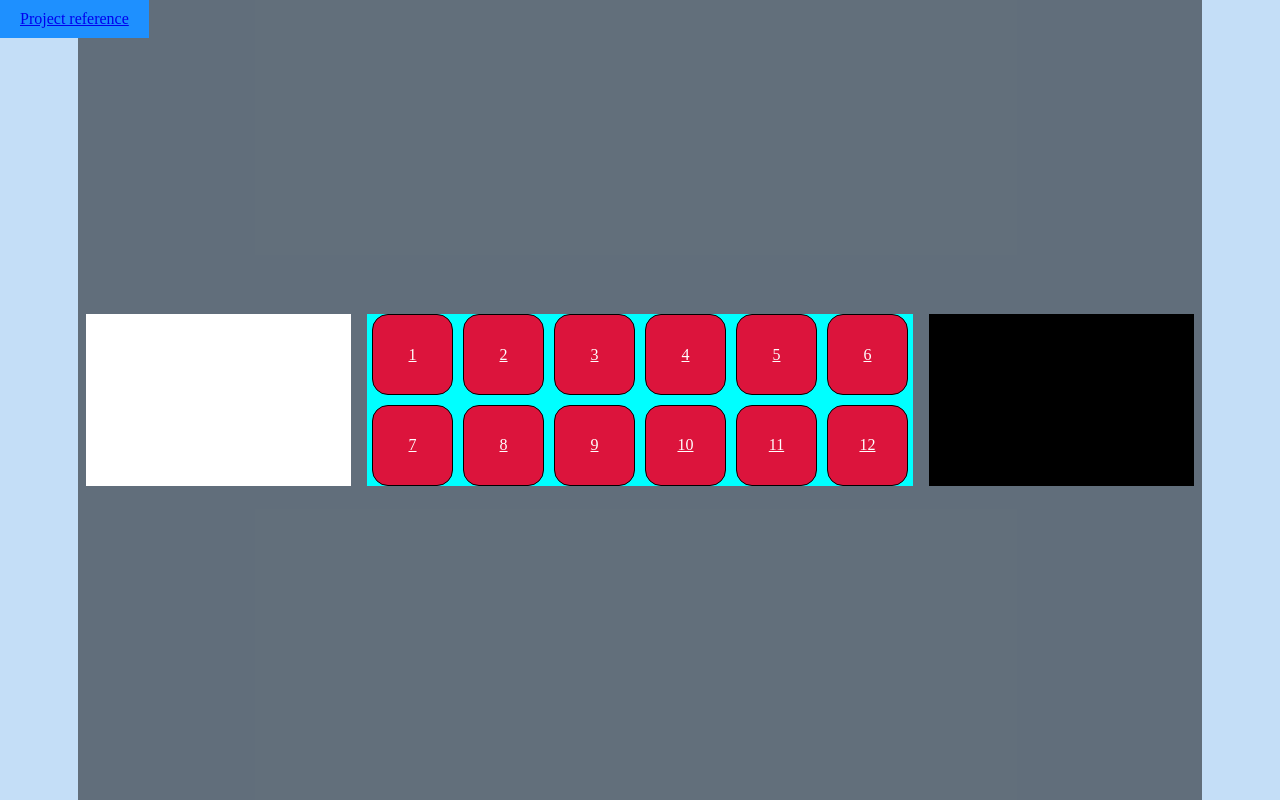
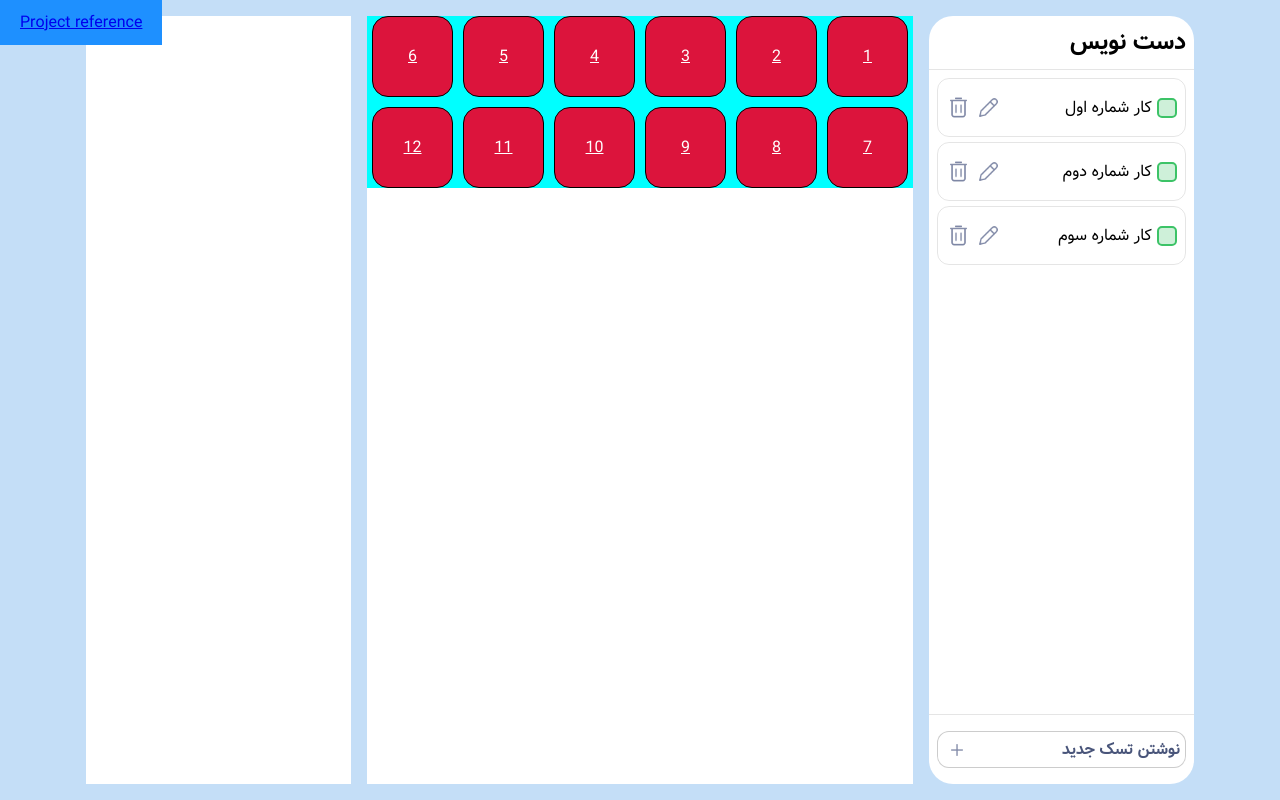
Before and after one commit to ali-mjidi/Web2-finalProject, a website: page index.html in a window 1280 px wide. Drawn offline with nearby package versions, Linux system fonts and the light colour scheme; files that its build step writes are made by us from their sources.

Commit message:
complete todo-list style

```diff
--- a/assets/styles/sass/home.scss
+++ b/assets/styles/sass/home.scss
@@ -1,5 +1,19 @@
 // --------------------------------------------------- Variables
-$primary-color: #c4def7;
+$background-color: #c4def7;
+$primary-color: #fff;
+$checkbox-border-color: #3cc367;
+$checkbox-background-color: #cef0d9;
+$task-input-color: #49557a;
+
+@font-face {
+    font-family: "vazir";
+    src: url("./../../fonts/Vazir.ttf");
+}
+
+@font-face {
+    font-family: "vazir-bold";
+    src: url("./../../fonts/Vazir-Bold.ttf");
+}
 
 *,
 *::before,
@@ -7,10 +21,11 @@ $primary-color: #c4def7;
     margin: 0;
     padding: 0;
     box-sizing: border-box;
+    font-family: "vazir";
 }
 
 body {
-    background-color: $primary-color;
+    background-color: $background-color;
 }
 
 .container {
@@ -20,12 +35,127 @@ body {
     margin: 0 auto;
     display: grid;
     grid-template-columns: calc(25% - 16px) calc(50% - 16px) calc(25% - 16px);
-    place-content: center;
+    justify-content: center;
     gap: 16px;
-    background-color: rgba(0,0,0,.5);
+
+    > * {
+        direction: rtl;
+        background-color: $primary-color;
+    }
+}
 
 .todo-list {
-        background-color: black;
+    display: grid;
+    grid-template-rows: auto 1fr auto;
+    border-radius: 24px;
+
+    h2 {
+        padding: 0.5rem;
+        font-family: "vazir-bold";
+        font-size: 1.5rem;
+        font-weight: bold;
+        border-bottom: 1px solid rgba(0, 0, 0, 0.1);
+    }
+
+    .tasks-list {
+        padding: 0.5rem;
+        display: flex;
+        flex-direction: column;
+        gap: 5px;
+    }
+
+    .task {
+        padding: 1rem 0.5rem;
+        display: grid;
+        grid-template-columns: auto 1fr auto;
+        align-items: center;
+        border-radius: 12px;
+        border: 1px solid rgba(0, 0, 0, 0.1);
+
+        input {
+            display: none;
+
+            &:checked + label {
+                background: $checkbox-background-color
+                    url("./../../images/check-icon.svg") no-repeat center center /
+                    80%;
+            }
+
+            &:checked ~ span {
+                text-decoration: line-through;
+                color: blue;
+            }
+        }
+
+        label {
+            width: 20px;
+            height: 20px;
+            margin-left: 5px;
+            cursor: pointer;
+            border-radius: 5px;
+            border: 2px solid $checkbox-border-color;
+            background-color: $checkbox-background-color;
+        }
+
+        .buttons-wrapper {
+            width: 100px;
+            height: 100%;
+            display: flex;
+            flex-direction: row-reverse;
+            gap: 5px;
+
+            span {
+                width: 25px;
+                aspect-ratio: 1;
+                display: block;
+                background: no-repeat center center / 90%;
+
+            }
+
+            .delete-task {
+                background-image: url("./../../images/delete-icon.png") ;
+            }
+
+            .edit-task {
+                background-image: url("./../../images/edit-icon.png") ;
+            }
+        }
+    }
+
+    form {
+        padding: 1rem 0.5rem;
+        border-top: 1px solid rgba(0, 0, 0, 0.1);
+        position: relative;
+
+        i {
+            width: 12px;
+            aspect-ratio: 1;
+            display: block;
+            position: absolute;
+            top: 50%;
+            left: 1rem;
+            transform: translate(50%, -50%);
+            background: url("./../../images/plus-icon.png") no-repeat center center / cover;
+        }
+    }
+
+    .task-input {
+        width: 100%;
+        padding: 5px;
+        font-size: 1rem;
+        border-radius: 12px;
+        border: 1px solid rgba(0, 0, 0, 0.2);
+        caret-color: rgba(0, 0, 0, 0.5);
+
+        &:focus {
+            outline: 1px solid green;
+        }
+
+        &::placeholder {
+            font-family: "vazir-bold";
+            color: $task-input-color;
+        }
+    }
 }
 
 .search {
@@ -49,12 +179,6 @@ body {
         }
     }
 }
-
-    div {
-        background-color: white;
-    }
-}
-
 a.reference {
     padding: 10px 20px;
     position: absolute;
--- a/index.html
+++ b/index.html
@@ -1,5 +1,5 @@
 <!DOCTYPE html>
-<html lang="en">
+<html lang="fa">
     <head>
         <meta charset="UTF-8" />
         <meta name="viewport" content="width=device-width, initial-scale=1.0" />
@@ -11,10 +11,52 @@
             <div class="time-and-weather"></div>
             <div class="search">
                 <div class="quick-access">
-                    <a href="">1</a><a href="">2</a><a href="">3</a><a href="">4</a><a href="">5</a><a href="">6</a><a href="">7</a><a href="">8</a><a href="">9</a><a href="">10</a><a href="">11</a><a href="">12</a>
+                    <a href="">1</a><a href="">2</a><a href="">3</a
+                    ><a href="">4</a><a href="">5</a><a href="">6</a
+                    ><a href="">7</a><a href="">8</a><a href="">9</a
+                    ><a href="">10</a><a href="">11</a><a href="">12</a>
                 </div>
             </div>
-            <div class="todo-list"></div>
+            <div class="todo-list">
+                <h2>دست نویس</h2>
+                <div class="tasks-list">
+                    <div class="task">
+                        <input type="checkbox" name="" id="complete-check1" />
+                        <label for="complete-check1"></label>
+                        <span>کار شماره اول</span>
+                        <div class="buttons-wrapper">
+                            <span class="delete-task"></span>
+                            <span class="edit-task"></span>
+                        </div>
+                    </div>
+                    <div class="task">
+                        <input type="checkbox" name="" id="complete-check2" />
+                        <label for="complete-check2"></label>
+                        <span>کار شماره دوم</span>
+                        <div class="buttons-wrapper">
+                            <span class="delete-task"></span>
+                            <span class="edit-task"></span>
+                        </div>
+                    </div>
+                    <div class="task">
+                        <input type="checkbox" name="" id="complete-check3" />
+                        <label for="complete-check3"></label>
+                        <span>کار شماره سوم</span>
+                        <div class="buttons-wrapper">
+                            <span class="delete-task"></span>
+                            <span class="edit-task"></span>
+                        </div>
+                    </div>
+                </div>
+                <form action="">
+                    <input
+                        type="text"
+                        placeholder="نوشتن تسک جدید"
+                        class="task-input"
+                    />
+                    <i></i>
+                </form>
+            </div>
         </main>
 
         <a
```
Also changed, not shown: assets/fonts/Vazir-Bold.ttf (added), assets/fonts/Vazir.ttf (added), assets/images/check-icon.svg (added), assets/images/delete-icon.png (added), assets/images/edit-icon.png (added), assets/images/plus-icon.png (added). Lines whose indentation alone changed are shown as unchanged.
